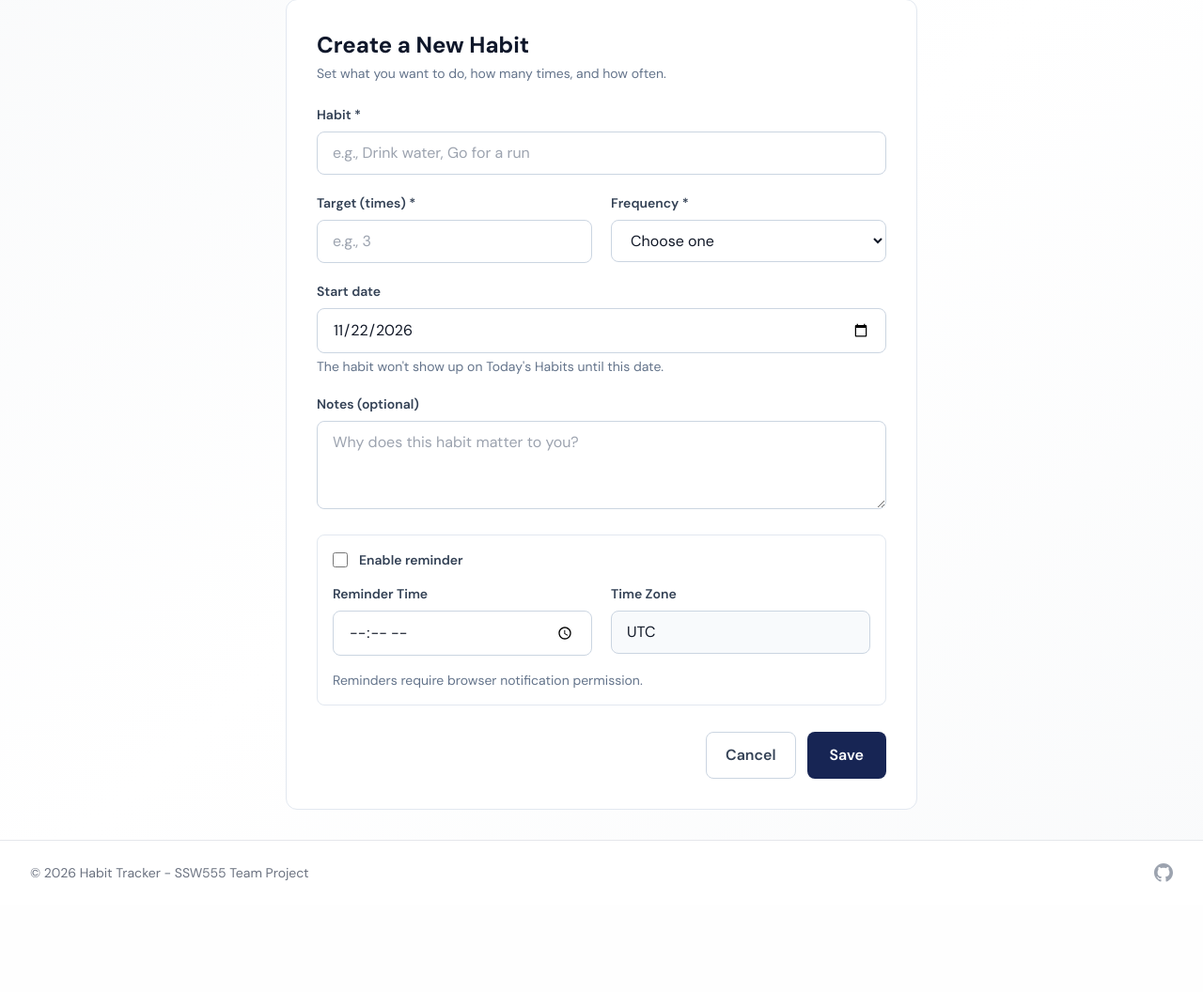
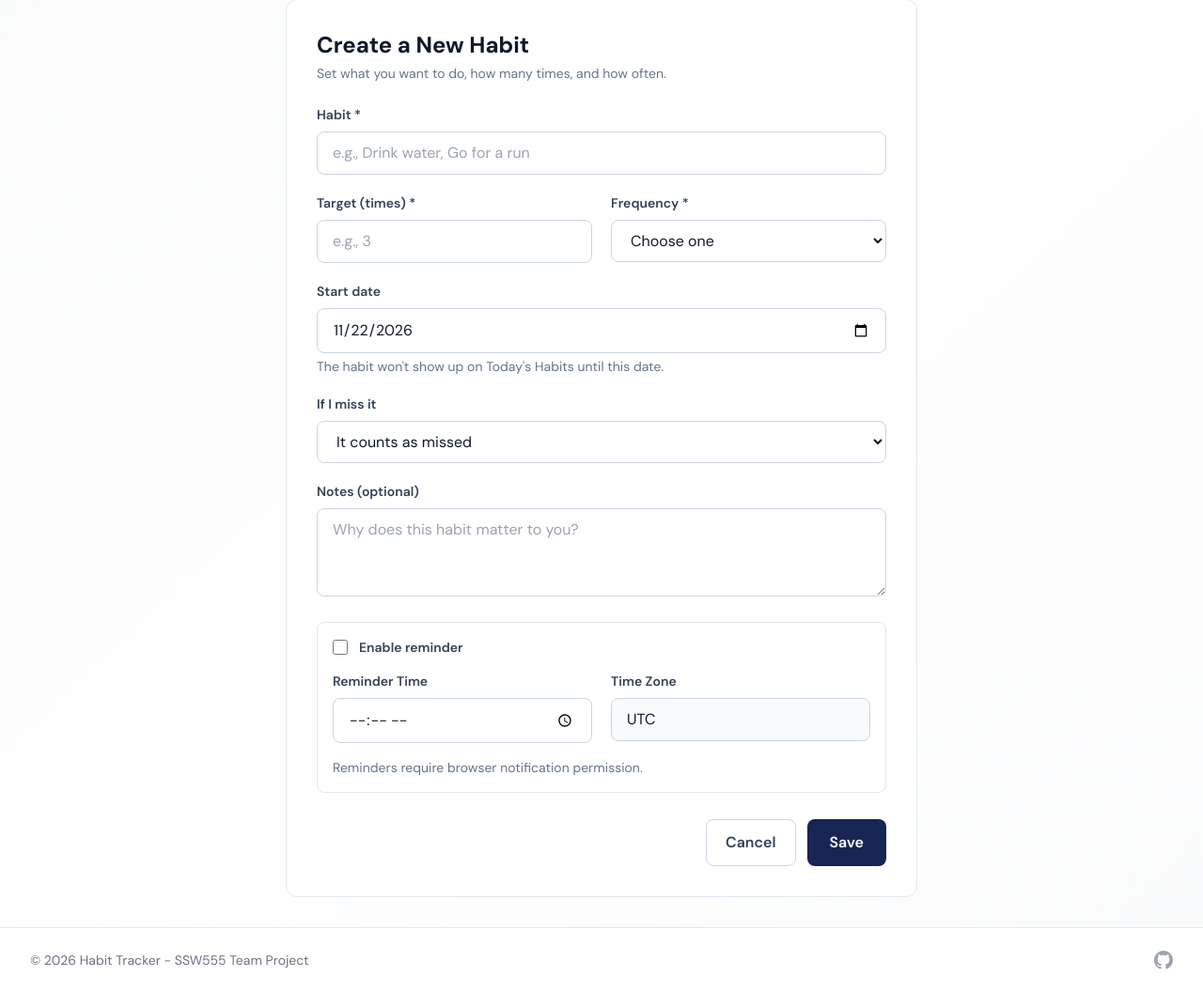
Before and after one commit to jpagan2Coding/Habit-Tracker, a Flask app: page /habit-tracker in a window 1280 px wide. Shown: the part 144-1200 px from the top of the page at 94% size. Before the commit the page ends 1083 px from the top, so only its background shows below. Run offline with Flask 3, Linux system fonts and the light colour scheme; the visitor is signed in with stand-in values (Sample User, id 1); some libraries are stand-ins or nearby versions.

Commit message:
feat: let missed habits carry over as overdue (US-24)

```diff
--- a/app.py
+++ b/app.py
@@ -27,7 +27,7 @@ from pymongo.errors import DuplicateKeyError, PyMongoError
 from werkzeug.security import check_password_hash, generate_password_hash
 from werkzeug.utils import secure_filename
 
-from models import FREQUENCY_CHOICES, HABIT_FILE_FIELDS, PAUSE_DURATIONS
+from models import FREQUENCY_CHOICES, HABIT_FILE_FIELDS, PAUSE_DURATIONS, WHEN_MISSED_CHOICES
 from progress import (
     VALID_PROGRESS_PERIODS,
     calculate_overall_progress,
@@ -112,6 +112,20 @@ def _parse_start_date(value, today, current=None):
         return current, "Start date cannot be in the past."
 
     return start.isoformat(), None
+
+def _parse_when_missed(value):
+    """Check the "If I miss it" choice from the habit form (US-24).
+
+    Returns (when_missed, error). A blank choice means "fail", which is how
+    habits worked before this setting existed.
+    """
+    if not value:
+        return "fail", None
+
+    if value not in WHEN_MISSED_CHOICES:
+        return "fail", "Choose what happens when this habit is missed."
+
+    return value, None
 
 
 load_dotenv(Path(__file__).resolve().with_name("atlas-credentials.env"))
@@ -227,6 +241,7 @@ def habit_tracker():
         "reminder_time": "",
         "reminder_timezone": "UTC",
         "start_date": today.isoformat(),
+        "when_missed": "fail",
         "reminder_weekdays": [],
         "reminder_month_day": "",
     }
@@ -243,6 +258,7 @@ def habit_tracker():
                 "reminder_time": request.form.get("reminder_time", "").strip(),
                 "reminder_timezone": request.form.get("reminder_timezone", "UTC").strip(),
                 "start_date": request.form.get("start_date", "").strip(),
+                "when_missed": request.form.get("when_missed", "").strip(),
                "reminder_weekdays": request.form.getlist("reminder_weekdays"),
                "reminder_month_day": request.form.get("reminder_month_day", "").strip(),
            }
@@ -260,6 +276,10 @@ def habit_tracker():
         if start_date_error:
             errors.append(start_date_error)
 
+        when_missed, when_missed_error = _parse_when_missed(form["when_missed"])
+        if when_missed_error:
+            errors.append(when_missed_error)
+
         if not errors:
             get_db()["habits"].insert_one(
                 {
@@ -275,6 +295,7 @@ def habit_tracker():
                     "reminder_timezone": form["reminder_timezone"] or "UTC",
                     # a blank start date means the habit starts today
                     "start_date": start_date or today.isoformat(),
+                    "when_missed": when_missed,
                     "reminder_weekdays": form["reminder_weekdays"],
                     "reminder_month_day": form["reminder_month_day"],
                 }
@@ -323,6 +344,71 @@ def is_due_today(habit, today):
     completed_this_period = sum(1 for d in completed if start_iso <= d <= today_iso)
     return completed_this_period < (habit.get("target") or 1)
 
+def _previous_period(frequency, today):
+    """Return the first and last day of the period before the current one"""
+    current_start = period_start(frequency, today)
+    previous_end = current_start - timedelta(days=1)
+    previous_start = period_start(frequency, previous_end)
+    return previous_start, previous_end
+
+
+def _habit_start(habit):
+    """The day a habit started: its start date, or the day it was created"""
+    start_date = habit.get("start_date")
+    if start_date:
+        return date.fromisoformat(start_date)
+
+    created_at = habit.get("created_at")
+    if isinstance(created_at, datetime):
+        return created_at.date()
+
+    return None
+
+
+def is_overdue(habit, today):
+    """Check if a habit set to "overdue" was missed last period and still isn't done"""
+    if habit.get("when_missed") != "overdue":
+        return False
+
+    # on a break, paused, archived, expired, or not started yet
+    if not is_due_today(habit, today):
+        return False
+
+    frequency = habit.get("frequency") or "daily"
+    today_iso = today.isoformat()
+    completed = {d for d in habit.get("completed_dates", []) if isinstance(d, str)}
+    skipped = {d for d in habit.get("skipped_dates", []) if isinstance(d, str)}
+
+    # completing it this period (or skipping it today) clears the overdue mark
+    current_start_iso = period_start(frequency, today).isoformat()
+    if any(current_start_iso <= d <= today_iso for d in completed):
+        return False
+    if today_iso in skipped:
+        return False
+
+    previous_start, previous_end = _previous_period(frequency, today)
+
+    # a habit can't be overdue for a period from before it started
+    habit_start = _habit_start(habit)
+    if habit_start and habit_start > previous_start:
+        return False
+
+    # count last period's check-ins, plus the days that were skipped or on a break, since those count as excused instead of missed
+    done_last_period = 0
+    excused_last_period = 0
+    day = previous_start
+    while day <= previous_end:
+        day_iso = day.isoformat()
+        if day_iso in completed:
+            done_last_period += 1
+        elif day_iso in skipped or current_break(habit, day):
+            excused_last_period += 1
+        day += timedelta(days=1)
+
+    # a daily habit can only be checked in once a day, so one is enough
+    needed = 1 if frequency == "daily" else (habit.get("target") or 1)
+    return done_last_period + excused_last_period < needed
+
 
 def _resume_date(habit, today):
     """First day a habit on a break is active again, or None when it isn't on a break."""
@@ -365,6 +451,11 @@ def habit_dashboard():
     )
 
     todays_habits = [habit for habit in habits if is_due_today(habit, today_date)]
+
+    # habits missed last time that carry over get an Overdue badge and go first
+    for habit in todays_habits:
+        habit["overdue"] = is_overdue(habit, today_date)
+    todays_habits.sort(key=lambda habit: not habit["overdue"])
 
     completion_by_id = {habit["id"]: today in habit.get("completed_dates", []) for habit in habits}
 
@@ -956,6 +1047,7 @@ def edit_habit(habit_id):
         "reminder_time": habit.get("reminder_time") or "",
         "reminder_timezone": habit.get("reminder_timezone") or "UTC",
         "start_date": habit.get("start_date") or "",
+        "when_missed": habit.get("when_missed") or "fail",
         "reminder_weekdays": habit.get("reminder_weekdays") or [],
         "reminder_month_day": habit.get("reminder_month_day") or "",
     }
@@ -984,6 +1076,10 @@ def edit_habit(habit_id):
         if start_date_error:
             errors.append(start_date_error)
 
+        when_missed, when_missed_error = _parse_when_missed(form["when_missed"])
+        if when_missed_error:
+            errors.append(when_missed_error)
+
         if not errors:
             result = get_db()["habits"].update_one(
                 query,
@@ -997,6 +1093,7 @@ def edit_habit(habit_id):
                         "reminder_time": form["reminder_time"] or None,
                         "reminder_timezone": form["reminder_timezone"] or "UTC",
                         "start_date": start_date,
+                        "when_missed": when_missed,
                         "reminder_weekdays": form["reminder_weekdays"],
                         "reminder_month_day": form["reminder_month_day"],
                     }
--- a/models.py
+++ b/models.py
@@ -12,6 +12,8 @@ HABIT_FILE_FIELDS = [
 
 FREQUENCY_CHOICES = ("daily", "weekly", "monthly")
 
+WHEN_MISSED_CHOICES = ("fail", "overdue")
+
 # Break lengths offered when pausing a habit (days -> label).
 PAUSE_DURATIONS = {
     1: "1 day",
--- a/templates/apps/habit_tracker/dashboard.html
+++ b/templates/apps/habit_tracker/dashboard.html
@@ -461,6 +461,12 @@
                                         Skipped today
                                     </span>
                                     {% endif %}
+                                    {% if habit.overdue %}
+                                    <span
+                                        class="rounded-full bg-red-50 px-2.5 py-1 text-xs font-semibold text-red-700">
+                                        Overdue
+                                    </span>
+                                    {% endif %}
 
                                     {% if is_on_break %}
                                     <span
--- a/templates/apps/habit_tracker/index.html
+++ b/templates/apps/habit_tracker/index.html
@@ -112,6 +112,21 @@
                 </p>
             </div>
             <div>
+                <label for="habit-when-missed"
+                       class="mb-2 block text-sm font-semibold text-slate-700">
+                    If I miss it
+                </label>
+                <select id="habit-when-missed"
+                        name="when_missed"
+                        class="w-full rounded-lg border border-slate-300 bg-white px-4 py-2.5">
+                    <option value="fail">It counts as missed</option>
+                    <option value="overdue"
+                            {% if form.when_missed == "overdue" %}selected{% endif %}>
+                        It stays overdue until I do it
+                    </option>
+                </select>
+            </div>
+            <div>
                 <label for="habit-description"
                        class="mb-2 block text-sm font-semibold text-slate-700">
                     Notes (optional)
```
Also changed, not shown: tests/test_overdue_habits.py (added, +233 -0 lines).
